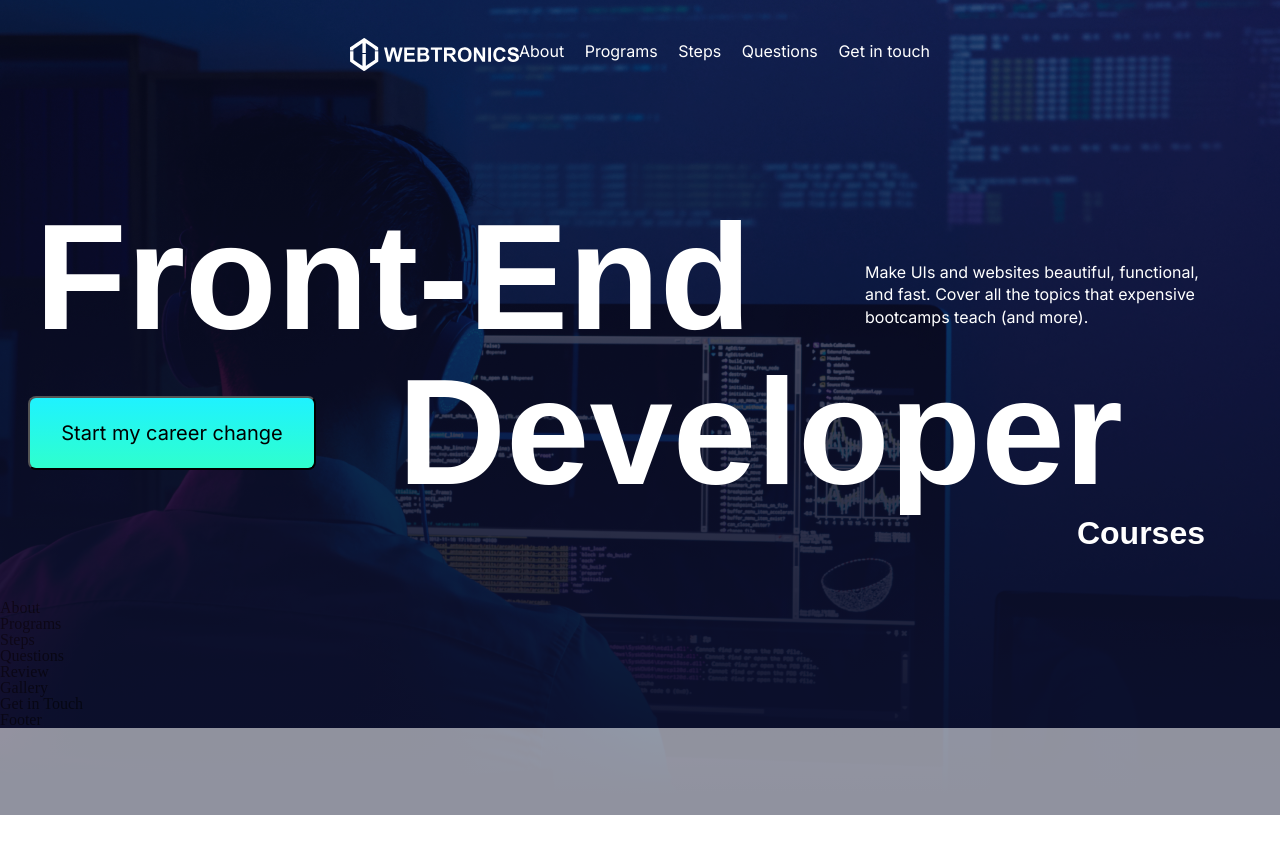
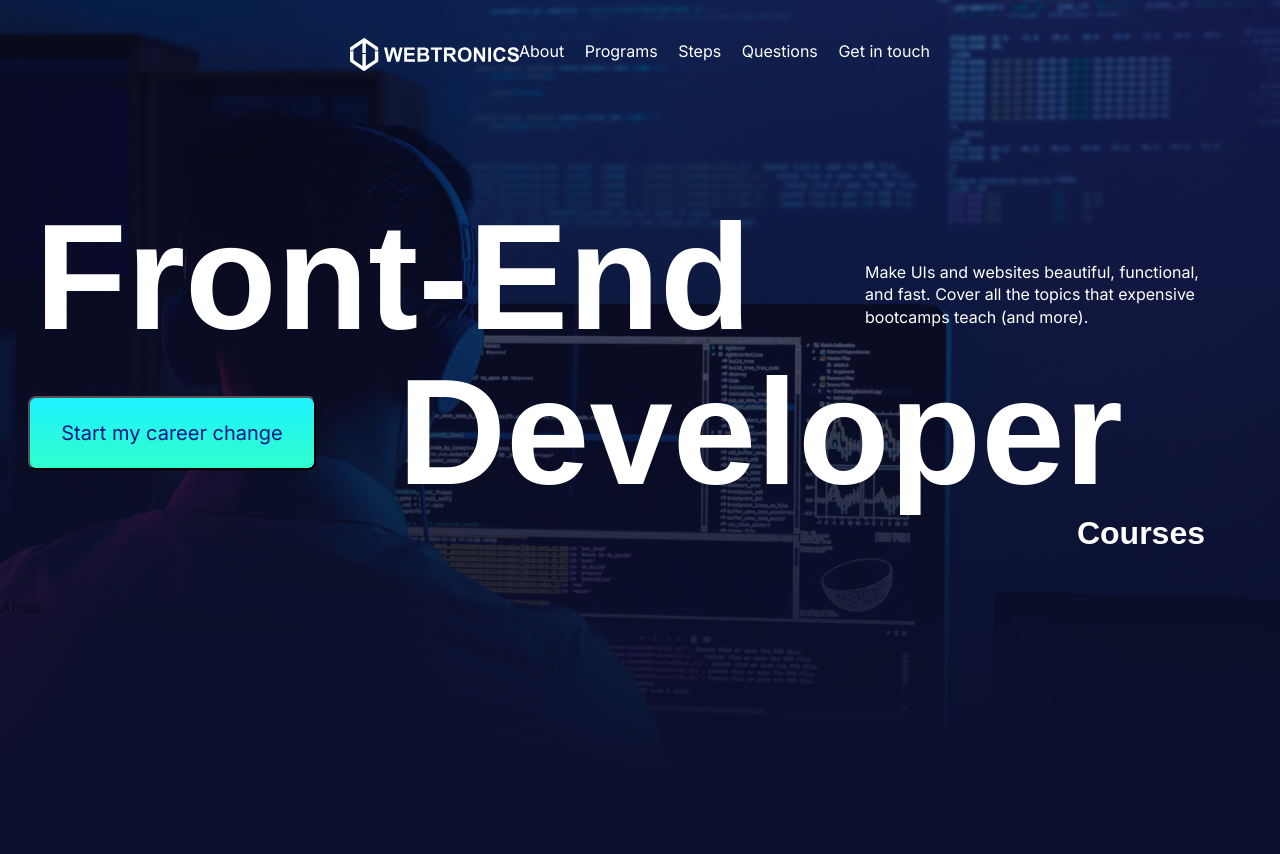
Before and after one commit to 1ns1derDn/Webtronics-frontend-test, a Next.js app: page / in a window 1280 px wide. Shown: the top 854 px of the page. Before the commit the page ends 815 px from the top, so only its background shows below. Built offline with nearby package versions, Linux system fonts and the light colour scheme; a web font is replaced by a local one.

Commit message:
feat: add styles to button

```diff
--- a/styles/general/_general.scss
+++ b/styles/general/_general.scss
@@ -2,8 +2,13 @@
   box-sizing: border-box;
 }
 
-html {
-  overflow-y: hidden;
+body {
+  height: $height-site;
+  -ms-overflow-style: none;
+}
+
+body::-webkit-scrollbar {
+  width: 0;
 }
 
 h1 {
--- a/styles/general/_vars.scss
+++ b/styles/general/_vars.scss
@@ -1,8 +1,10 @@
+$height-site: 7304px;
+
 $gradient-1: linear-gradient(152.14deg, rgba(21, 191, 253, 0.7) 9.96%, rgba(156, 55, 253, 0.7) 100%);
 $gradient-2: linear-gradient(180deg, #1FF2FF 0%, #27F9E5 52.66%, #2FFFCD 100%);
 $gradient-3: linear-gradient(90deg, rgba(21, 191, 253, 0) 8.03%, rgba(21, 191, 253, 0.7) 69.15%, rgba(156, 55, 253, 0.7) 97.95%);
 $gradient-4: linear-gradient(180deg, rgba(12, 16, 45, 0) -4.71%, #0C102D 97.38%);
-;
+
 $color-clean: #ffffff;
 $color-clean-5: rgba(255, 255, 255, 0.05);
 $color-primary-80: #3b48d0;
--- a/styles/pages/btn.module.scss
+++ b/styles/pages/btn.module.scss
@@ -3,9 +3,23 @@
 
 .btn {
   font-family: $font-p;
+  color: $color-primary-100;
   background: $gradient-2;
   font-weight: 500;
   font-size: 20px;
   line-height: 24px;
   border-radius: 8px;
+  cursor: pointer;
+
+  &:hover {
+    color: $color-primary-80;
+  }
+
+  &:active {
+    color: $color-clean;
+  }
+
+  &:disabled {
+    opacity: 40%;
+  }
 }
--- a/styles/pages/landing.module.scss
+++ b/styles/pages/landing.module.scss
@@ -2,14 +2,16 @@
 
 .landing {
   width: 100%;
+  height: $height-site;
   background-color: $color-bg;
 }
 
 .bgImg {
   position: absolute;
   width: 100vw;
-  height: 815px;
+  height: 100%;
   background-image: linear-gradient(180deg, rgba(12, 16, 45, 0) -4.71%, #0c102d 97.38%), url('../../public/assets/img/bg-img.jpg');
   background-position: top;
+  background-repeat: no-repeat;
   opacity: 45%;
 }
--- a/styles/pages/showcase.module.scss
+++ b/styles/pages/showcase.module.scss
@@ -3,7 +3,6 @@
 
 .showcase {
   height: 600px;
-  background-color: transparent;
 }
 
 .wrapper {
```
